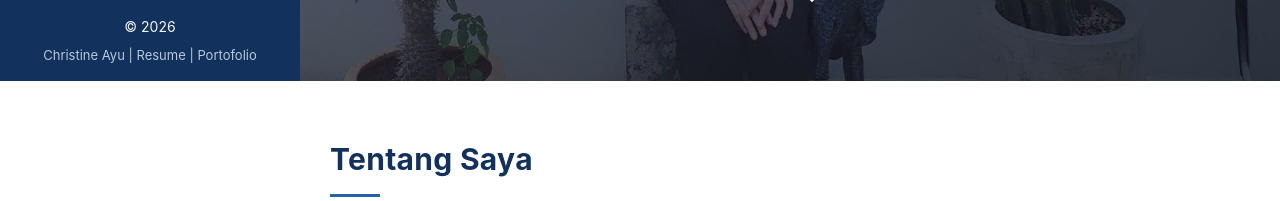
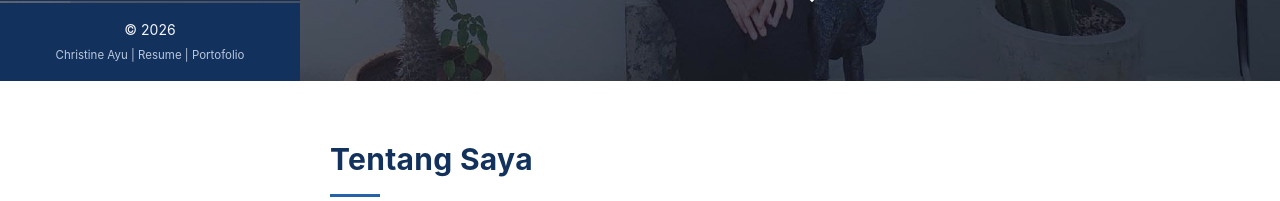
Before and after one commit to christyineayu/cv-porto-online, a PHP site: page /index.php in a window 1280 px wide. Shown: the part 719-920 px from the top of the page. Run offline with PHP 8.4, Linux system fonts and the light colour scheme; data comes from the database, SQL or seed files in the repository.

Commit message:
Initial commit - CV Online lagi new#10

```diff
--- a/assets/css/style.css
+++ b/assets/css/style.css
@@ -2113,3 +2113,9 @@ a:hover {
   border-radius: 10px;
   padding: 20px 20px 13px;
 }
+.nav-menu > ul > li:last-of-type {
+    padding-bottom: 2vh;
+}
+#footer .credits {
+  font-size: 11.5px;
+}
```
